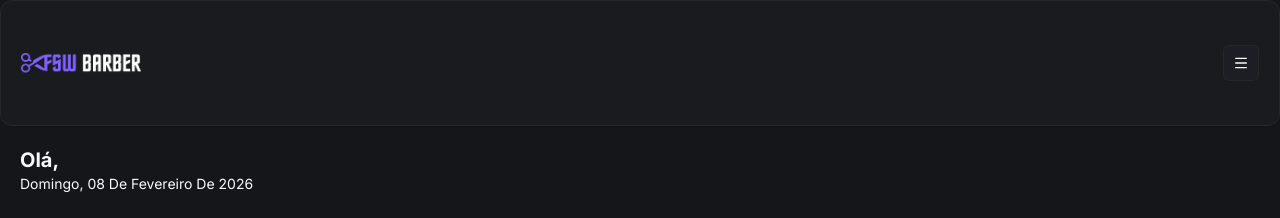
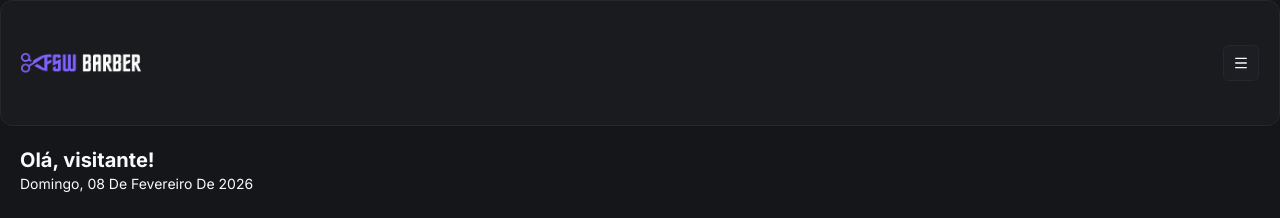
Before and after one commit to sduartek/curso_barber, a Next.js app in the folder barberapp/: page / in a window 1280 px wide. Shown: the top 218 px of the page. Built offline with nearby package versions, Linux system fonts and the light colour scheme; no server answers; the database is empty.

Commit message:
feat: add user name on home page

```diff
--- a/barberapp/app/(home)/page.tsx
+++ b/barberapp/app/(home)/page.tsx
@@ -34,7 +34,7 @@
       <Header />
 
       <div className="px-5 pt-5">
-        <h2 className="text-xl font-bold">Olá, {session?.user?.name}</h2>
+        <h2 className="text-xl font-bold">{session?.user ? `Olá, ${session.user.name?.split(" ")[0]}!` : "Olá, visitante!"}</h2>
         <p className="capitalize text-sm">
           {format(new Date(), "EEEE, dd 'de' MMMM 'de' yyyy", {
             locale: ptBR,
```
